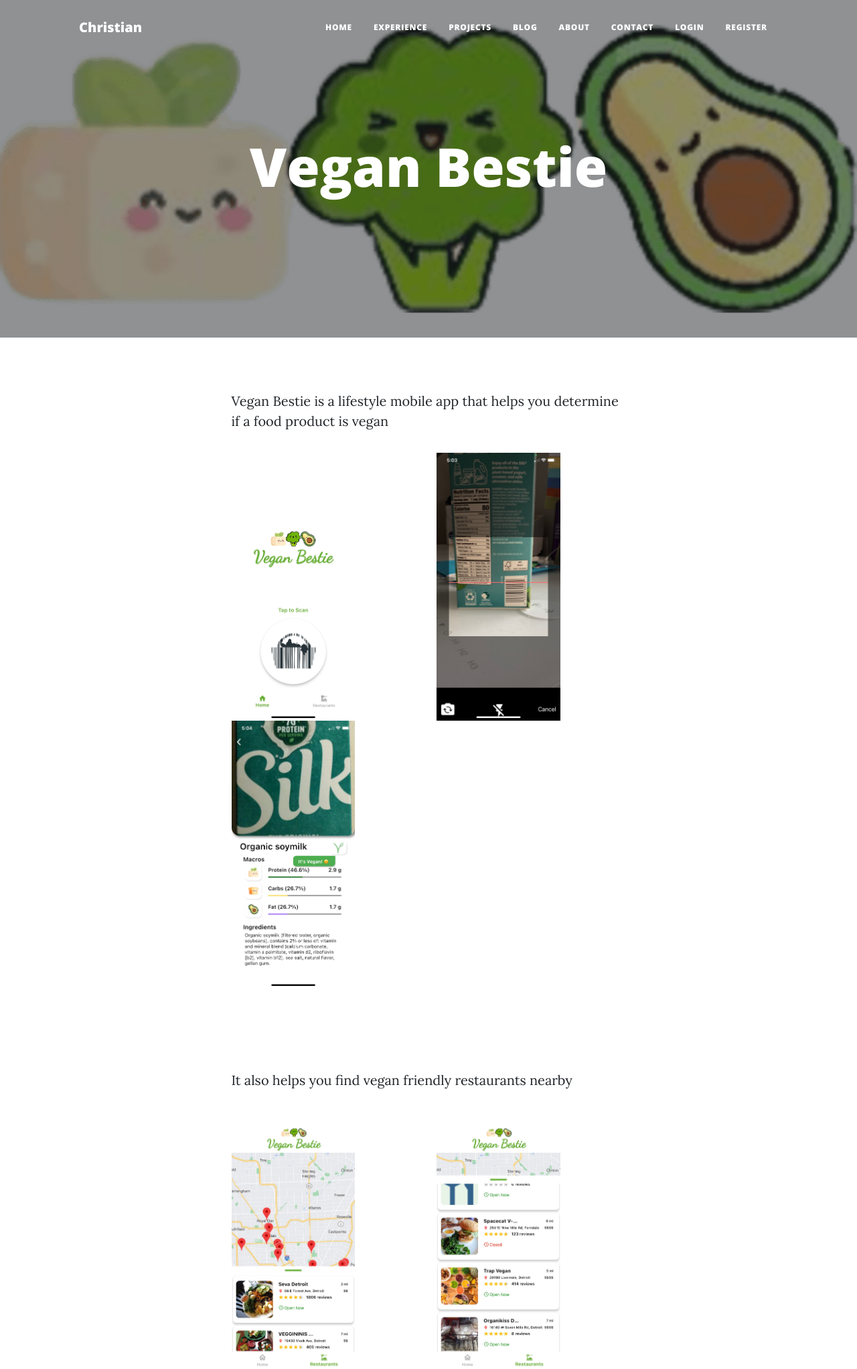
After one commit to tsounguc/day-69, a Flask app: page /show_project in a window 1280 px wide. The commit adds this page. Shown: the top 2044 px of the page at 67% size. Run offline with Flask 3, Linux system fonts and the light colour scheme; some libraries are stand-ins or nearby versions.

Commit message:
add project.html to display vegan bestie project

```diff
--- a/main.py
+++ b/main.py
@@ -208,6 +208,11 @@ def experience():
 def projects():
     return render_template("projects.html", logged_in=current_user.is_authenticated)
 
+@app.route("/show_project")
+def show_project():
+    return render_template("project.html")
+
+
 
 @app.route("/blog")
 def get_all_posts():
--- a/templates/blog.html
+++ b/templates/blog.html
@@ -27,7 +27,7 @@
         </a>
         <p class="post-meta">
           Posted by
-          <a href="#">{{post.author.name }}</a>
+          <a href="#">{{ post.author.name }}</a>
           on {{post.date}}
           <!-- Only show delete button if user id is 1 (admin user) -->
           {% if is_admin %}
--- /dev/null
+++ b/templates/project.html
@@ -0,0 +1,43 @@
+{% include "header.html" %}
+<header class="masthead" style="background-image: url('../static/assets/img/vegan_bestie_bg.png') ">
+  <div class="container position-relative px-4 px-lg-5">
+    <div class="row gx-4 gx-lg-5 justify-content-center">
+      <div class="col-md-10 col-lg-8 col-xl-7">
+        <div class="page-heading">
+          <h1>Vegan Bestie</h1>
+<!--          <span>Mobile app that scans the barcode of a food product and indicates if it's vegan, and finds vegan friendly restaurants nearby</span>-->
+        </div>
+      </div>
+    </div>
+  </div>
+</header>
+<main class="mb-4">
+  <div class="container px-4 px-lg-5">
+    <div class="row gx-4 gx-lg-5 justify-content-center">
+      <div class="col-md-10 col-lg-8 col-xl-7">
+
+        <p class="subheading">
+            Vegan Bestie is a lifestyle mobile app that helps you determine if a food product is vegan
+        </p>
+
+        <div class="row">
+          <div class="col"><img src="{{ url_for('static', filename='assets/img/vegan_bestie_home_page.jpg') }}" height='400'></div>
+          <div class="col"><img src="{{ url_for('static', filename='assets/img/vegan_bestie_scan.jpg') }}" height='400'></div>
+          <div class="col"><img src="{{ url_for('static', filename='assets/img/vegan_bestie_product.jpg') }}" height='400'></div>
+        </div><br><br><br>
+
+        <p> It also helps you find vegan friendly restaurants nearby</p>
+        <div class="row">
+          <div class="col"><img src="{{ url_for('static', filename='assets/img/restaurants_map.jpg') }}" height='400'></div>
+          <div class="col"><img src="{{ url_for('static', filename='assets/img/restaurants_list.jpg') }}" height='400'></div>
+          <div class="col"><img src="{{ url_for('static', filename='assets/img/restaurant.jpg') }}" height='400'></div>
+        </div><br><br><br>
+
+        <p>It's available on <a href="https://play.google.com/store/apps/details?id=com.christiantsoungui.veganbestie">Google Playstore</a> and <a href="https://apps.apple.com/us/app/vegan-bestie/id6448803152">Apple Appstore</a></p>
+      </div>
+    </div>
+  </div>
+</main>
+
+
+{% include "footer.html" %}
--- a/templates/projects.html
+++ b/templates/projects.html
@@ -9,7 +9,6 @@
       <div class="col-md-10 col-lg-10 col-xl-10">
         <div class="page-heading">
           <span>Some projects I've worked on</span>
-<!--          <span class="subheading">Some I've worked on</span>-->
         </div>
       </div>
     </div>
@@ -18,7 +17,7 @@
 <!--  Projects-->
 <div class="container px-4 py-5" id="custom-cards">
   <div class="vegan_bestie">
-    <a href="https://www.instagram.com/vgbestie/" >
+    <a href="{{ url_for('show_project') }}" >
       <div class="row row-cols-1 row-cols-lg-3 align-items-stretch g-4 py-2">
         <div class="col">
           <div class="card card-cover h-100 overflow-hidden text-bg-dark rounded-4 shadow-lg" style="background-image: url('../static/assets/img/vegan_bestie_logo.png')">
@@ -27,7 +26,7 @@
         </div>
         <div>
           <h4 class="fw-bold">Vegan Bestie</h4>
-          <p class="mb-4 ">Mobile app that scans the barcode of a food product and indicates if it's vegan, and finds vegan friendly restaurants nearby</p>
+          <p class="mb-4 ">Mobile app that helps you determine if a food product is vegan and helps you find vegan friendly restaurants nearby</p>
         </div>
       </div>
     </a>
```
Also changed, not shown: static/assets/img/restaurant.jpg (added), static/assets/img/restaurants_list.jpg (added), static/assets/img/restaurants_map.jpg (added), static/assets/img/vegan_bestie_bg.jpg (added), static/assets/img/vegan_bestie_bg.png (added), static/assets/img/vegan_bestie_home_page.jpg (added), static/assets/img/vegan_bestie_product.jpg (added), static/assets/img/vegan_bestie_scan.jpg (added).
